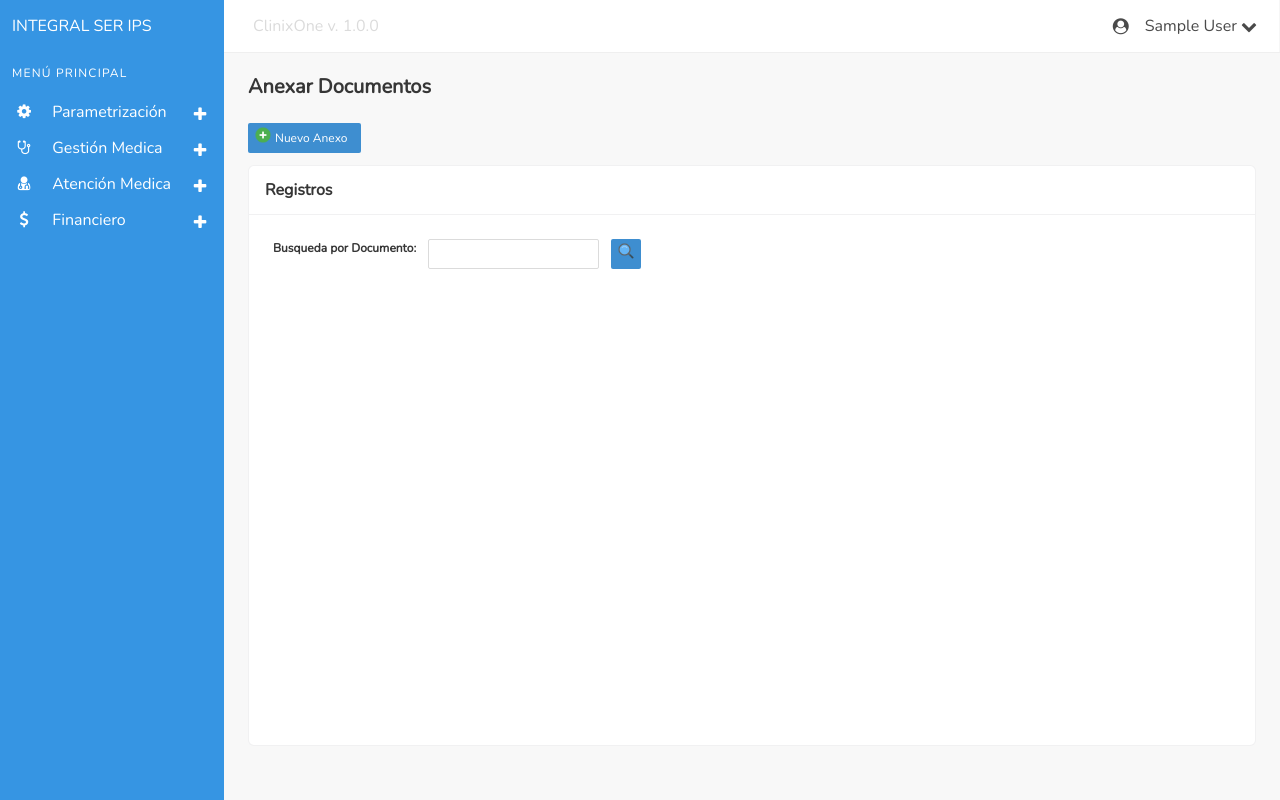
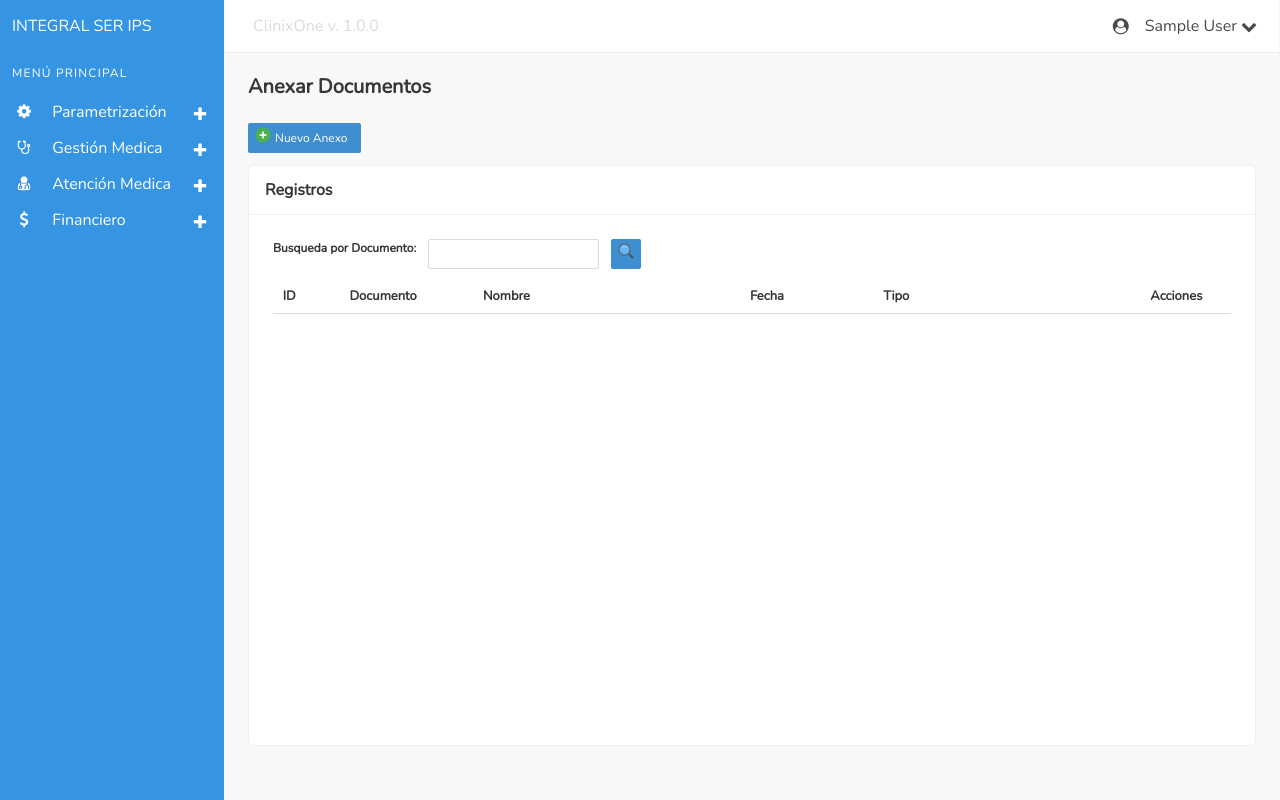
Before and after one commit to devjoit1-creator/ClinixOne_1.0.0, a Flask app: page /anexos in a window 1280 px wide. Run offline with Flask 3, Linux system fonts and the light colour scheme; the visitor is signed in with stand-in values (Sample User, id 1); lists and menus that the app fills with data are empty; some libraries are stand-ins or nearby versions.

Commit message:
Modulo Anexar Documentos Terminado

```diff
--- a/app/routes/anexos_routes.py
+++ b/app/routes/anexos_routes.py
@@ -2,6 +2,7 @@ from flask import Blueprint, render_template, request, redirect, url_for, flash,
 from app.services import paciente_service, anexos_service
 from io import BytesIO
 import mysql.connector.errors as error
+import base64
 
 #Blueprint
 bp_anexos = Blueprint('anexos', __name__)
@@ -43,3 +44,23 @@ def add_anexo():
     except Exception as ex:
         flash(f"Se presentó un error inesperado: {ex}", "error")
         return redirect(url_for('anexos.anexos'))
+
+#Ruta AJAX para Listar todos los anexos
+@bp_anexos.post('/getAnexos')
+def getAnexos():
+    try:
+        data = request.get_json()
+        codigo = data.get("codigo")
+        anexos = anexos_service.list_anexos_doc(codigo)
+
+        if anexos:
+            return jsonify(anexos)
+
+        else:
+            return jsonify({"Error": "No se encontraron registros."}), 200
+
+    except error.Error as e:
+        return jsonify({"Error": f"{e.msg}"}), 500
+
+    except Exception as ex:
+        return jsonify({"Error": f"{ex}"}), 500
--- a/app/static/js/anexos/add_anexo.js
+++ b/app/static/js/anexos/add_anexo.js
@@ -71,11 +71,9 @@ const fileAnexo = document.querySelector("#file-anexo input[type=file]");
 
 /* Validar Form */
 $form_addDocumentos.addEventListener("submit", (e) => {
-    let fecha = $fecha.value;
-    let hora = $hora.value;
     let codigo = $codigo.value;
     let paciente = $paciente.value
-    if(!fecha || !hora || !codigo || !paciente){
+    if(codigo === "" || paciente === ""){
         e.preventDefault();
         Swal.fire({
             title: "Advertencia!",
--- /dev/null
+++ b/app/static/js/anexos/anexos.js
@@ -0,0 +1,90 @@
+/* Constantes */
+const $codigo = document.getElementById("codigo");
+const $btn_buscar = document.getElementById("btn_buscar");
+const $tablaAnexos = document.getElementById("tablaAnexos");
+
+/* Validación de Campos requeridos */
+const validar = () => {
+    let codigo = $codigo.value;
+    if (!codigo) {
+        Swal.fire({
+            title: "Advertencia!",
+            text: "Debe Diligenciar el nro. de documento del paciente.",
+            icon: "warning",
+        })
+    }else {
+        getAnexos();
+    }
+}
+
+/* API Fetch para Obtener los registros de anexos */
+const getAnexos = () => {
+    let codigo = $codigo.value;
+    while($tablaAnexos.rows.length > 1){
+        $tablaAnexos.deleteRow(1)
+    }
+    fetch("/getAnexos", {
+        method: "POST",
+        headers: {
+            "Content-Type": "application/json"
+        },
+        body: JSON.stringify({ codigo })
+    })
+    .then(response => response.json())
+    .then(data => {
+        if(!Array.isArray(data) || data.length === 0){
+            Swal.fire({
+                title: "Advertencia!",
+                text: "No se encontraron registros.",
+                icon: "warning"
+            });
+            return;
+        }
+
+        data.forEach(anexo => {
+            $tablaAnexos.insertRow().innerHTML = `
+                <td style="font-size: small; width: 5%;">${anexo.ID}</td>
+                <td style="font-size: small; width: 10%;">${anexo.codigo}</td>
+                <td style="font-size: small; width: 20%;">${anexo.nombre}</td>
+                <td style="font-size: small; width: 10%;">${anexo.fecha}</td>
+                <td style="font-size: small; width: 20%;">${anexo.tipo}</td>
+                <td style="font-size: small; width: 5%;">
+                    <a onclick="verDocumento('${anexo.base64}')" class="button is-small is-primary has-tooltip-bottom" data-tooltip="Ver Documento" style="padding: 0em 1.0em">
+                        <span class="icon is-small"><i aria-hidden="true"><img src="./static/img/icons/vista.png" alt="icon"></i></span>
+                    </a>
+                </td>
+            `
+        });
+    })
+    .catch(error => console.error("error: ", error))
+}
+
+$btn_buscar.addEventListener("click", (e) => {
+    e.preventDefault();
+    validar();
+})
+
+/* Ver documento Guardado BLOB */
+const verDocumento = (documento) => {
+    //const dataUrl = `data:application/pdf;base64,${documento}`;
+
+    // 1. Decodificar la cadena Base64
+    const byteCharacters = atob(documento);
+
+    // 2. Crear un array de bytes
+    const byteNumbers = new Array(byteCharacters.length);
+    for (let i = 0; i < byteCharacters.length; i++) {
+        byteNumbers[i] = byteCharacters.charCodeAt(i);
+    }
+
+    // 3. Convertir a Uint8Array
+    const byteArray = new Uint8Array(byteNumbers);
+
+    // 4. Crear el objeto Blob (Binary Large Object)
+    const blob = new Blob([byteArray], { type: 'application/pdf' });
+
+    // 5. Crear una URL interna temporal que apunta a ese Blob
+    const blobUrl = URL.createObjectURL(blob);
+    window.open(blobUrl, 'mywin', 'left=500,top=60,position=fixed,width=600,height=600,toolbar=1,resizable=0, centerscreen=yes'); // Usa '_blank' como string para abrir en una nueva pestaña
+    return false;
+}
--- a/app/templates/temp_anexos/anexos.html
+++ b/app/templates/temp_anexos/anexos.html
@@ -33,16 +33,28 @@
                         <label for="" class="label is-small">Busqueda por Documento:</label>
                     </p>
                     <p class="control">
-                        <input type="text" name="" id="" class="input is-small" required>
+                        <input type="text" name="codigo" id="codigo" class="input is-small" required>
                     </p>
                     <p class="control">
-                        <a href="#" class="button is-small is-info has-tooltip-bottom" data-tooltip="Realizar Busqueda">
+                        <a id="btn_buscar" class="button is-small is-info has-tooltip-bottom" data-tooltip="Realizar Busqueda">
                             <span class="icon is-small"><i aria-hidden="true"><img src="{{ url_for('static', filename='img/icons/buscar.png') }}" alt="icon"></i></span>
                         </a>
                     </p>
                 </div>
                 <section class="inter-scrollable-section">
-                    <table id="tablaAnexos" class="table is-striped" style="width: 100%;"></table>
+                    <table id="tablaAnexos" class="table is-striped" style="width: 100%;">
+                        <thead>
+                            <tr>
+                                <th scope="col" style="font-size: small; width: 5%;">ID</th>
+                                <th scope="col" style="font-size: small; width: 10%;">Documento</th>
+                                <th scope="col" style="font-size: small; width: 20%;">Nombre</th>
+                                <th scope="col" style="font-size: small; width: 10%;">Fecha</th>
+                                <th scope="col" style="font-size: small; width: 20%;">Tipo</th>
+                                <th scope="col" style="font-size: small; width: 5%;">Acciones</th>
+                            </tr>
+                        </thead>
+                        <tbody></tbody>
+                    </table>
                 </section>
             </div>
         </div>
@@ -51,5 +63,21 @@
 {% endblock %}
 
 {% block scripts %}
+{% with messages = get_flashed_messages(with_categories=True) %}
+    {% if messages %}
+        {% for category, message in messages %}
+        <script>
+            document.addEventListener("DOMContentLoaded", () => {
+                Swal.fire({
+                    title: "Notificación!",
+                    text: "{{ message }}",
+                    icon: "{{ category }}"
+                })
+            });
+        </script>
+        {% endfor %}
+    {% endif %}
+{% endwith %}
 
+<script src="{{ url_for('static', filename='js/anexos/anexos.js') }}"></script>
 {% endblock %}
```
Also changed, not shown: app/services/anexos_service.py (+30 -0 lines).
